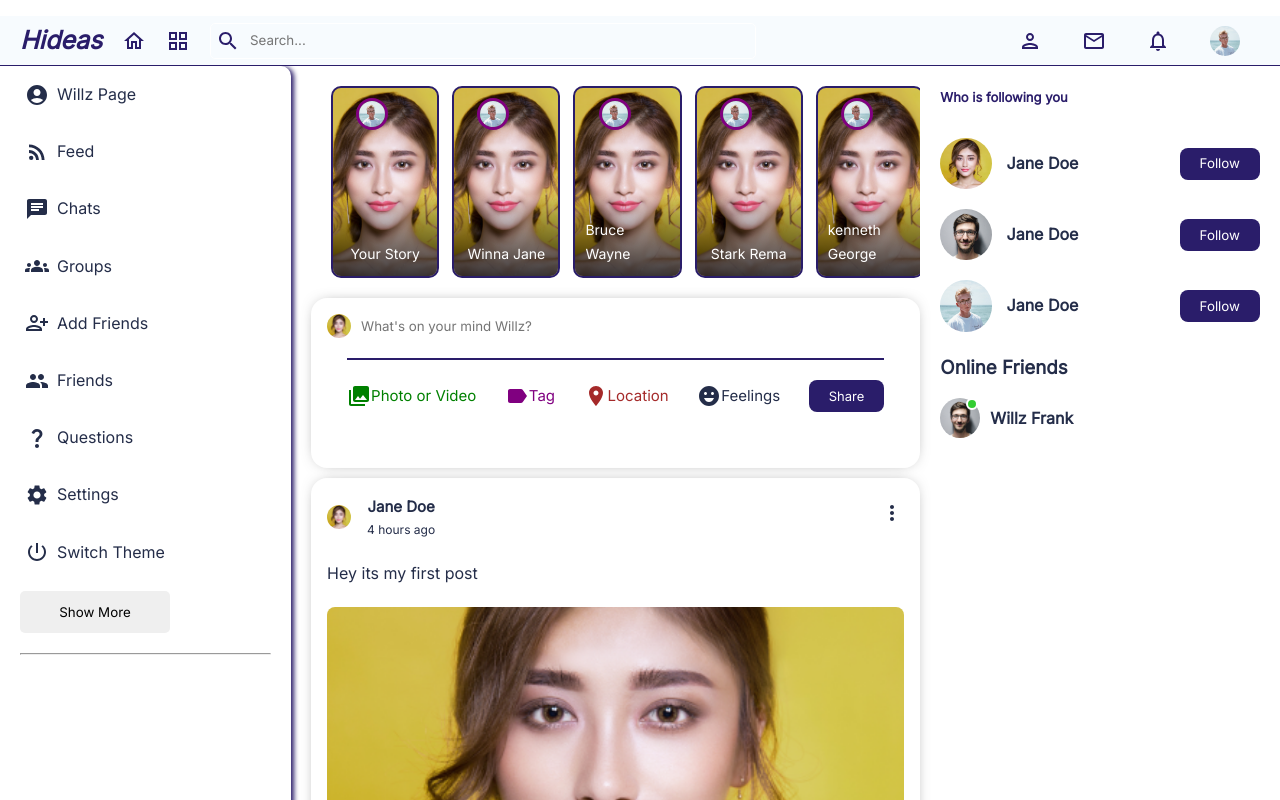
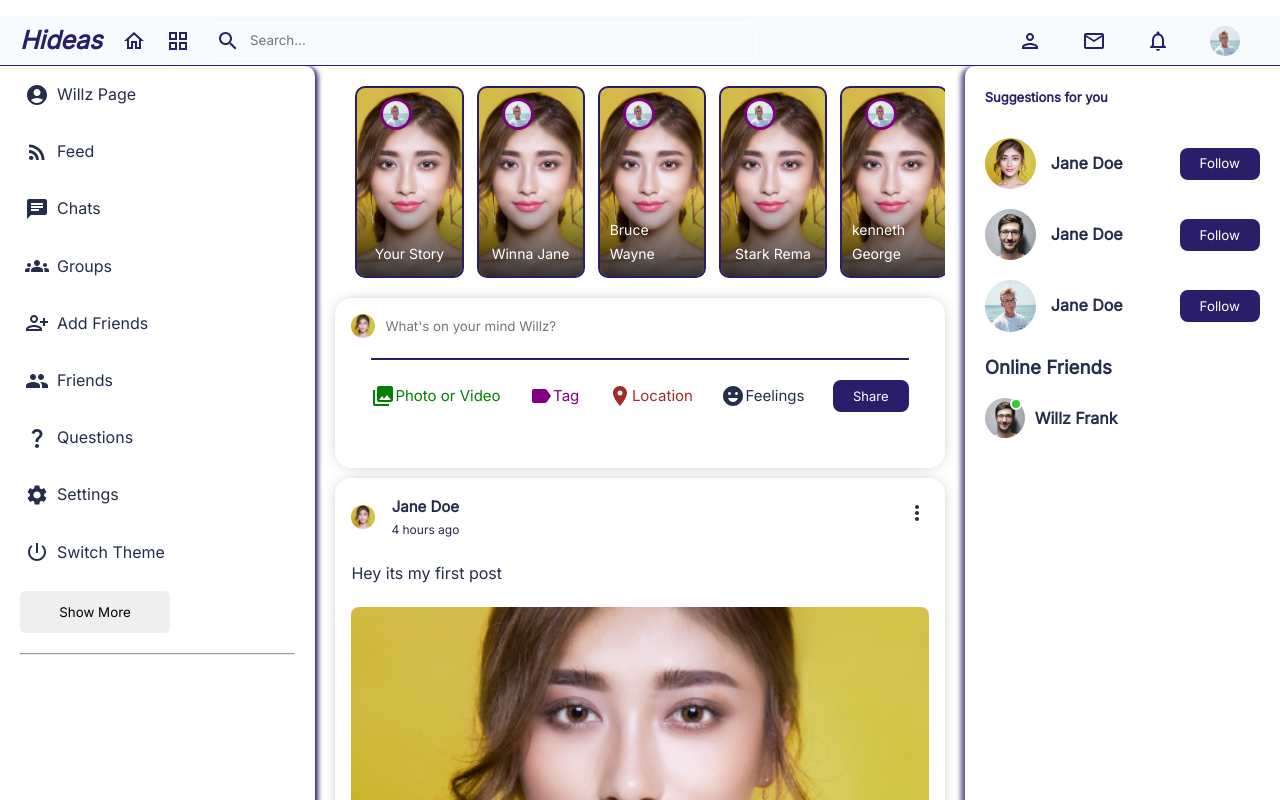
Before and after one commit to willzfrank/Chat-Book, a React (Create React App) app: page /home in a window 1280 px wide. Shown: the top 800 px of the page. Built offline with nearby package versions, Linux system fonts and the light colour scheme; a web font is replaced by a local one.

Commit message:
completed hideas home

```diff
--- a/src/component/Feeds/Feed.css
+++ b/src/component/Feeds/Feed.css
@@ -17,6 +17,11 @@
   border-radius: 50%;
   object-fit: cover;
   margin-right: 10px;
+}
+
+.feed--input--container:focus {
+  border: none !important;
+  outline: none !important;
 }
 
 .feed--input--container input {
--- a/src/component/RightSidebar/RightSideBar.jsx
+++ b/src/component/RightSidebar/RightSideBar.jsx
@@ -8,7 +8,7 @@ const RightSideBar = () => {
   return (
     <div className="RightSidebar--container">
       <ul className="Sidebar--container--contact">
-        <h2 className="following--header">Who is following you</h2>
+        <h2 className="following--header">Suggestions for you</h2>
         <li>
           <div className="following--top">
             <img src={profile1} alt="" />
--- a/src/component/RightSidebar/RightSidebar.css
+++ b/src/component/RightSidebar/RightSidebar.css
@@ -1,3 +1,9 @@
 .RightSidebar--container {
-  padding: 20px 20px 0 0;
+  padding: 20px;
+  position: sticky;
+  top: 0px;
+  height: 100vh;
+  /* box-shadow: -3px 2px 5px 1px rgba(42,29,106,0.75);
+  -webkit-box-shadow: -3px 2px 5px 1px rgba(42,29,106,0.75);
+  -moz-box-shadow: -3px 2px 5px 1px rgba(42,29,106,0.75); */
 }
--- a/src/pages/Home/Home.css
+++ b/src/pages/Home/Home.css
@@ -87,7 +87,15 @@
 }
 
 .Home_top_left {
-  flex: 3.5;
+  flex: 3;
+  position: sticky;
+  top: 0px;
+  min-height: 100vh;
+  box-shadow: -3px 2px 5px 1px rgba(42,29,106,0.75);
+  -webkit-box-shadow: -3px 2px 5px 1px rgba(42,29,106,0.75);
+  -moz-box-shadow: -3px 2px 5px 1px rgba(42,29,106,0.75);
+  border-bottom-left-radius:10px;
+  border-top-left-radius:10px;
 }
 
 .Home_top_right {
```
Also changed, not shown: src/App.css (+0 -21 lines).
